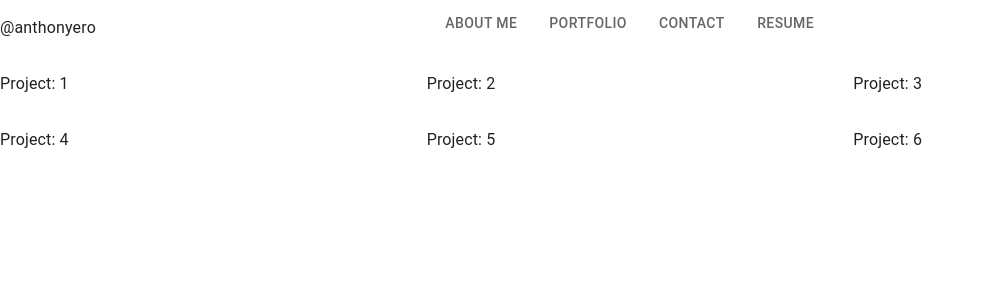
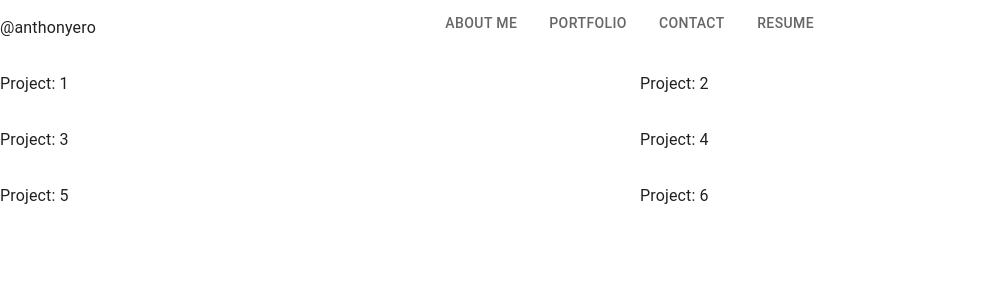
Before and after one commit to anthonyero/portfolio-application, a React (Vite) app: page /Portfolio in a window 1280 px wide. Shown: the top 300 px of the page, without its empty margins (0-984 px from the left). Built offline with nearby package versions, Linux system fonts and the light colour scheme.

Commit message:
Adjusted md grid item space for medium sized screens, allowing for wider project elements

```diff
--- a/src/components/Portfolio.jsx
+++ b/src/components/Portfolio.jsx
@@ -5,7 +5,7 @@ export default function ResponsiveGrid() {
     <>
       <Grid container justifyContent='space-evenly' alignItems='stretch'>
         {Array.from(Array(6)).map((_, index) => (
-          <Grid item xs={12} sm={6} md={4} key={index}>
+          <Grid item xs={12} sm={6} md={6} key={index}>
             <p>Project: {index + 1}</p>
           </Grid>
         ))}
```
